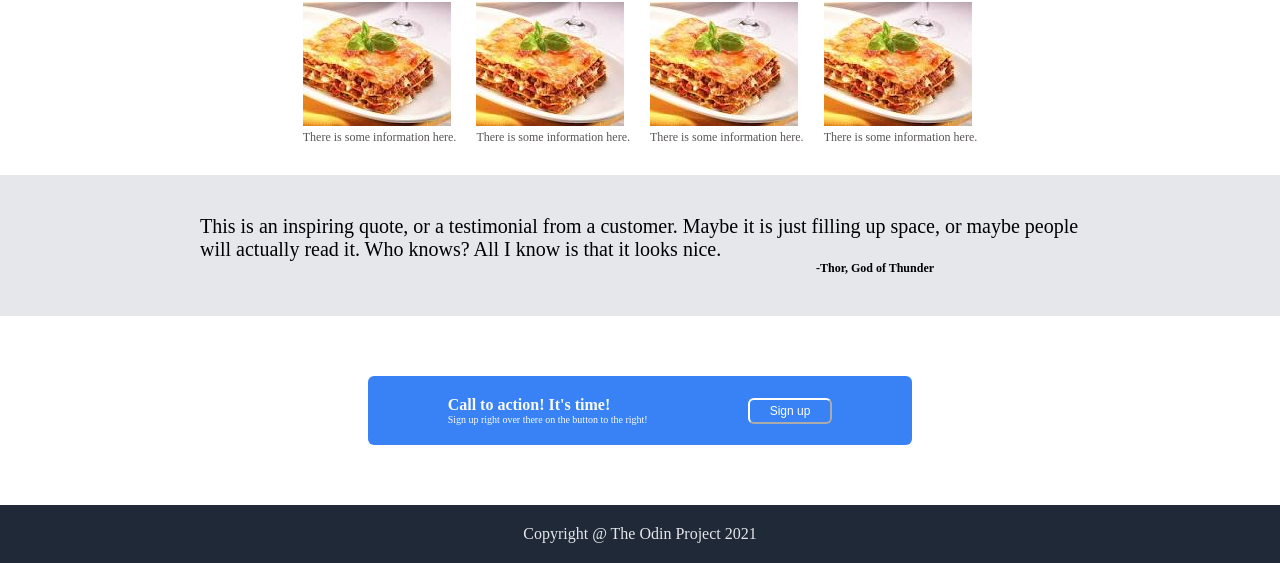
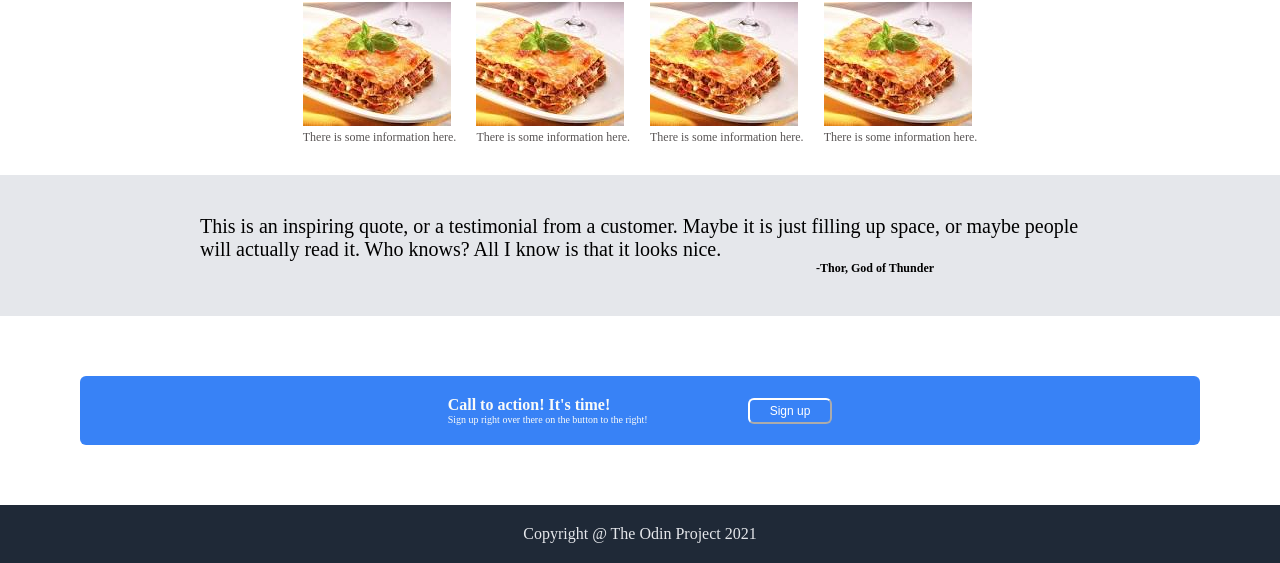
Before and after one commit to chriscoffman/landing-page-odin, a plain HTML site: page index.html in a window 1280 px wide. Shown: the part 423-986 px from the top of the page. Drawn offline with Linux system fonts and the light colour scheme.

Commit message:
adjusted action call block size

```diff
--- a/styles.css
+++ b/styles.css
@@ -130,6 +130,7 @@
     align-items: center;
     gap: 100px;
     border-radius: 6px;
+    flex: auto;
 }
 
 .action-text-block {
```
